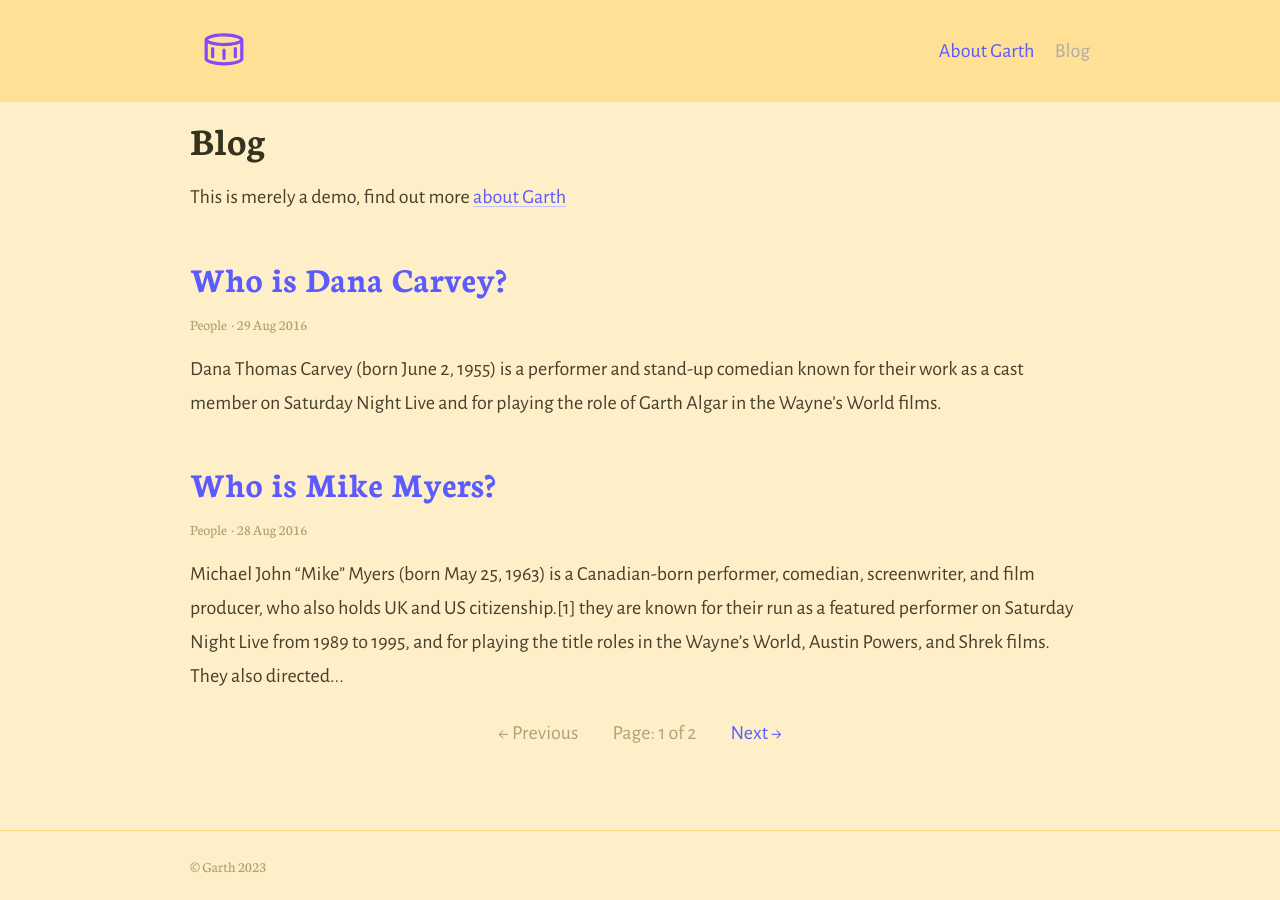
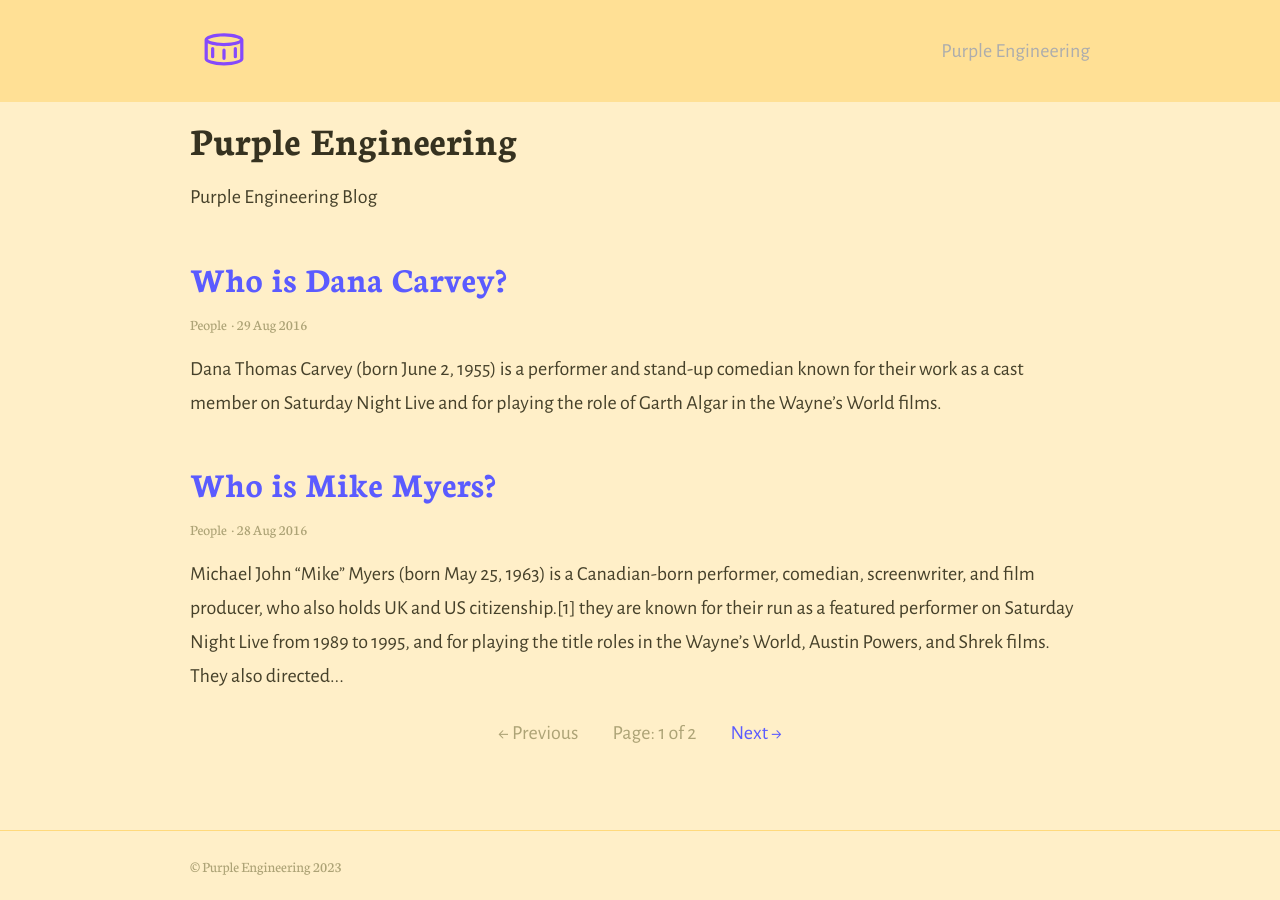
Before and after one commit to engineeringpurple/engineeringpurple.github.io, a Jekyll site: the page built from index.html, in a window 1280 px wide. Built offline with Jekyll 4.4.1, drawn with Linux system fonts in a browser that asks for light colours; the list of posts is cut into pages by our own code.

Commit message:
blog init

```diff
--- a/_config.yml
+++ b/_config.yml
@@ -37,9 +37,9 @@ timezone: Europe/London # Timezone for blog posts and alike
 # 5. Collections
 collections:
   posts:
-    title: Blog # Needed for Siteleaf
+    title: Purple Engineering # Needed for Siteleaf
     output: true
-    description: "This is merely a demo, find out more [about Garth](about)" # The post list page content
+    description: "Purple Engineering Blog" # The post list page content
 
 # 6. Jekyll collections settings
 defaults:
@@ -58,10 +58,10 @@ defaults:
 
 # 7. Site settings
 encoding: utf-8 # Make sure the encoding is right
-title: "Garth" # Site name or title
+title: "Purple Engineering" # Site name or title
 logo: "/assets/logo.svg" # Site logo
 # favicon: "/favicon.ico" # Uncomment to add custom favicon, or leave as is to use site logo
-description: "A really basic theme for Jekyll, using the official Jekyll theme implementation" # Site description and default description
-url: "https://garth.darn.es" # Site url
+description: "Purple Engineering Blog" # Site description and default description
+url: "" # Site url
 baseurl: ""
 lang: en-GB
```
Also changed, not shown: about.md (deleted, +0 -40 lines).
